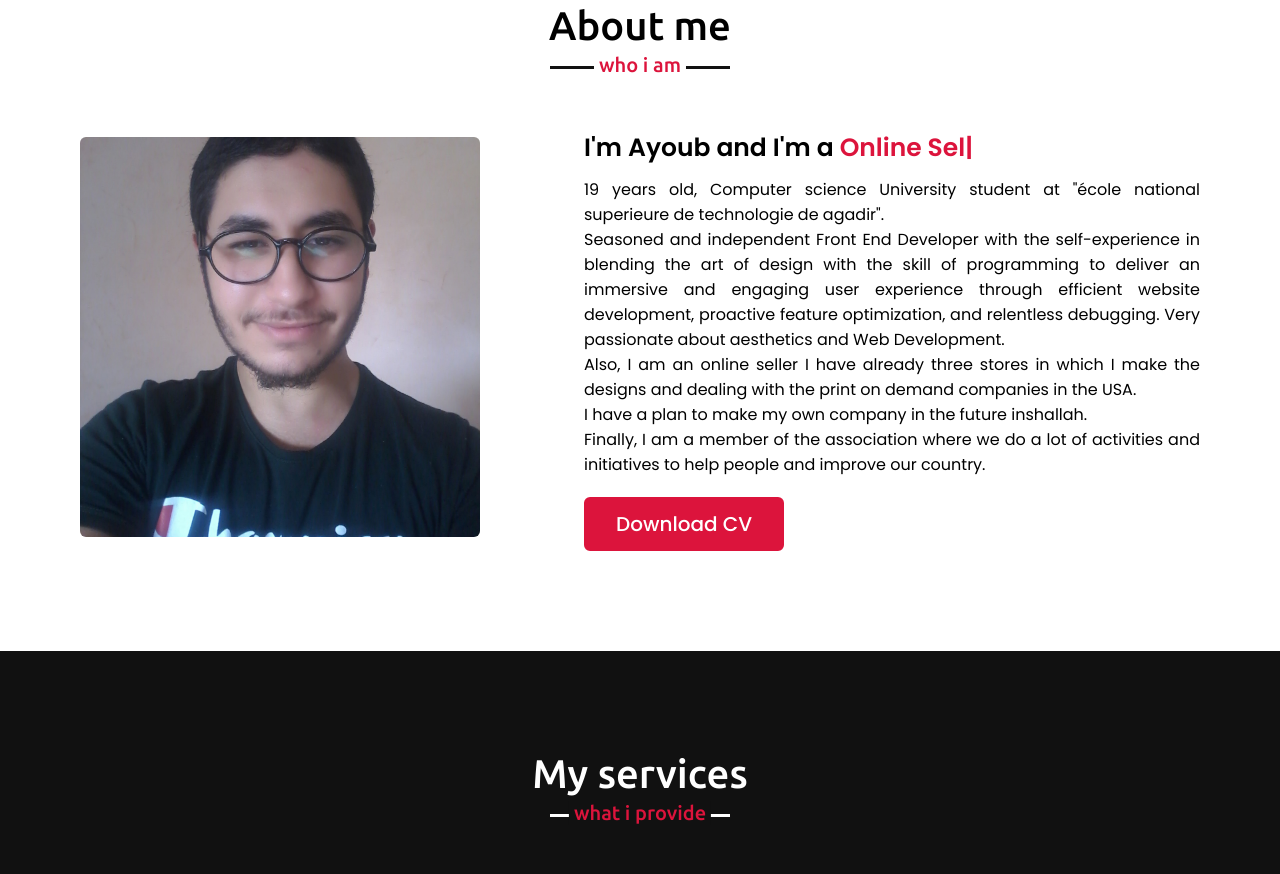
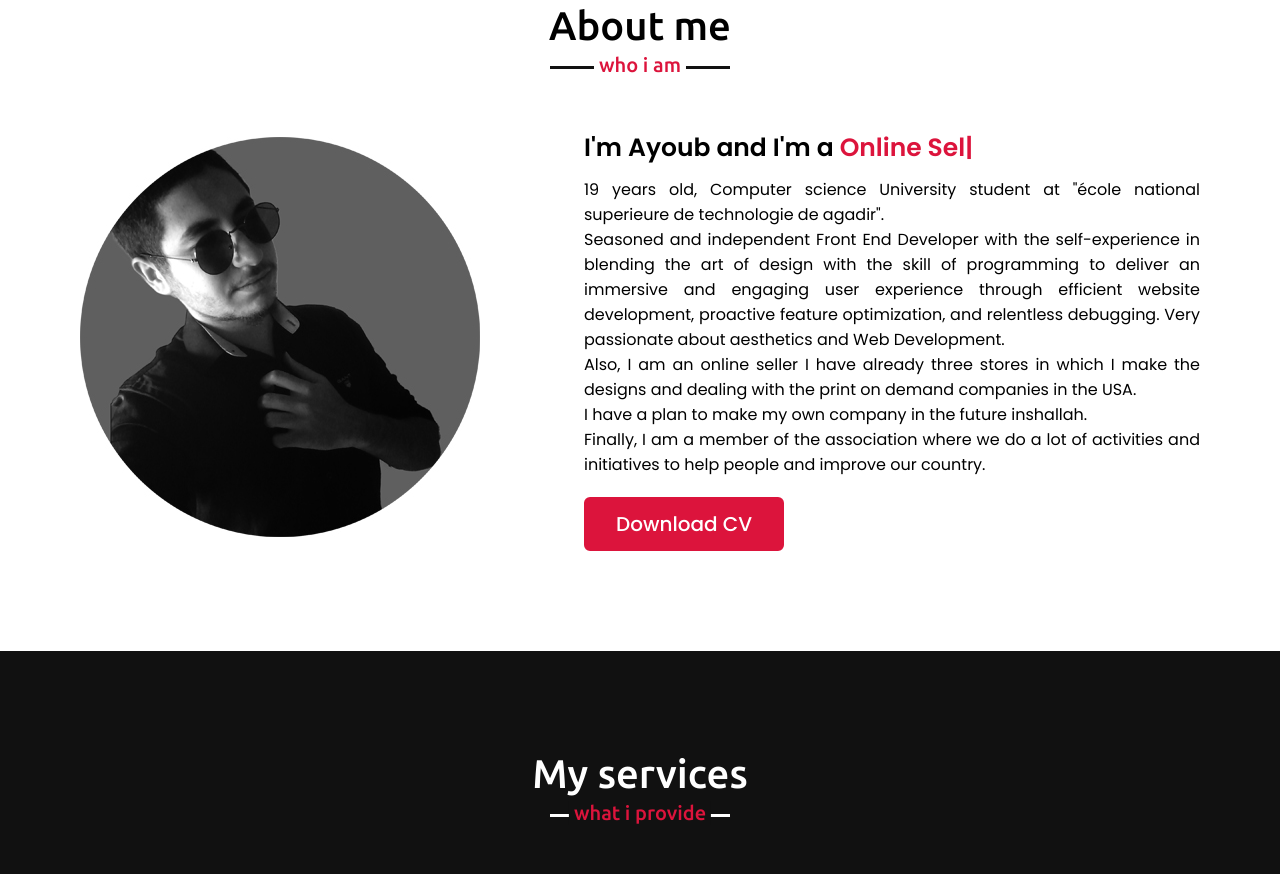
Before and after one commit to Ayoub-EDAHLOULI/Portfolio, a plain HTML site: page index.html in a window 1280 px wide. Shown: the part 897-1771 px from the top of the page. Drawn offline with nearby package versions, Linux system fonts and the light colour scheme.

Commit message:
Update index.html

```diff
--- a/index.html
+++ b/index.html
@@ -52,7 +52,7 @@
             <h2 class="title">About me</h2>
             <div class="about-content">
                 <div class="column left">
-                    <img src="images/Self_Image2.jpg" alt="">
+                    <img src="images/facebook_pic.jpg" alt="">
                 </div>
                 <div class="column right">
                     <div class="text">I'm Ayoub and I'm a <span class="typing-2"></span></div>
```
